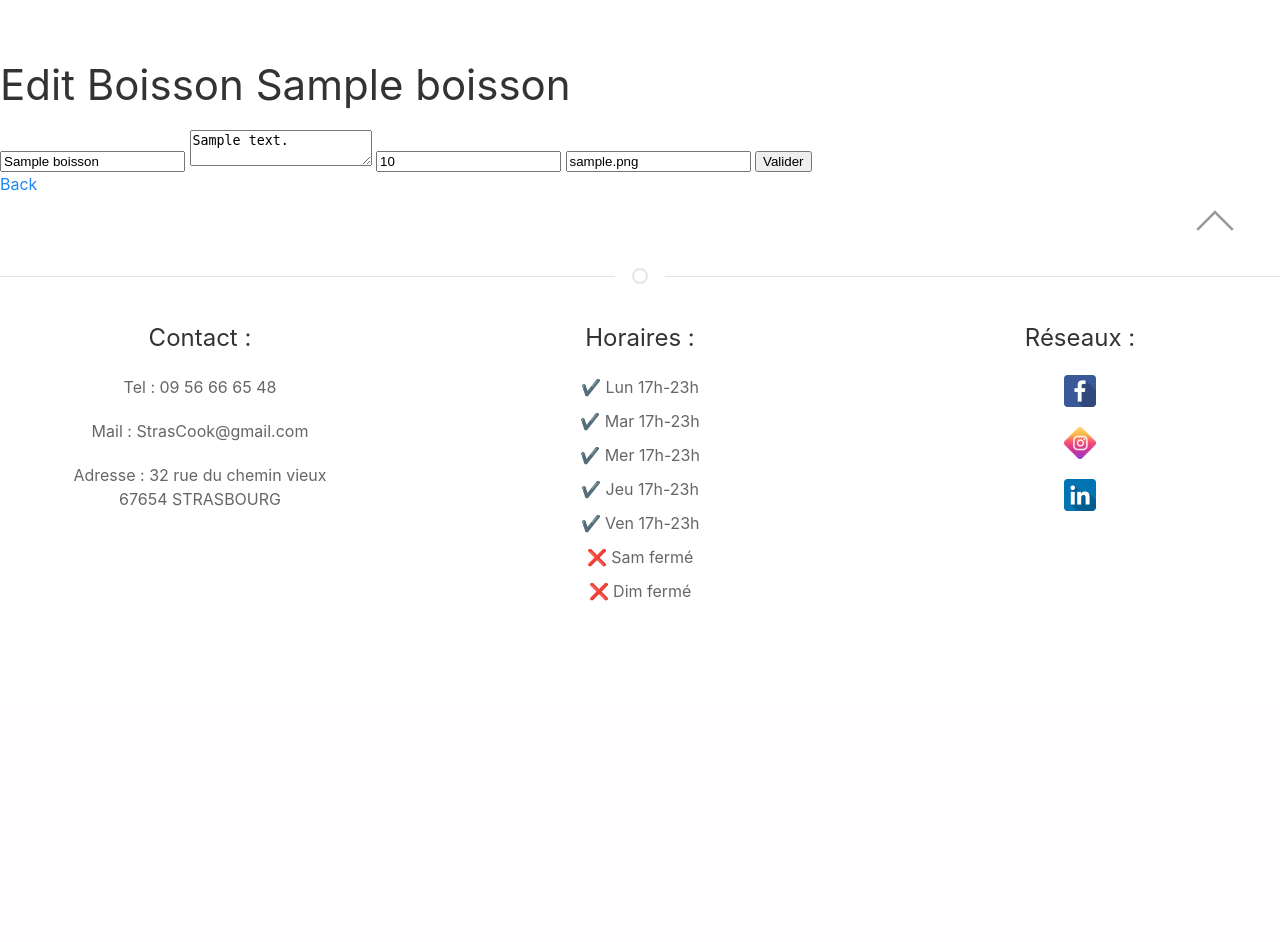
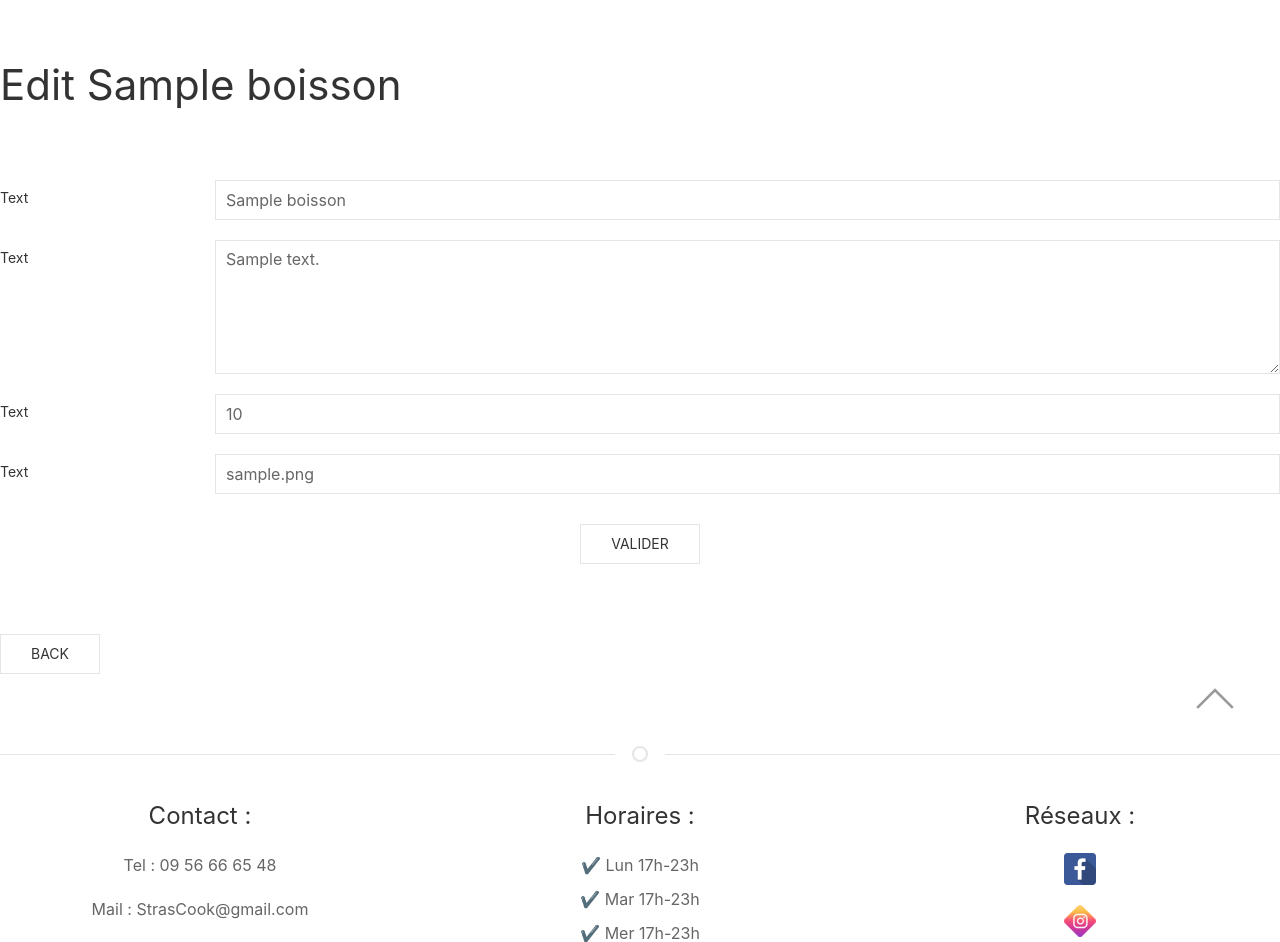
Before and after one commit to selmaBBK/Projet2_Strascook, a PHP site: template src/View/Boissons/edit.html.twig in a window 1280 px wide. Shown: the part 100-1042 px from the top of the page. Before the commit the page ends 701 px from the top, so only its background shows below. Run offline with PHP 8.4, Linux system fonts and the light colour scheme; the template is opened without the code that fills it: most values are stand-ins (such as "Sample title", 1, 10 or a date in 2020); some libraries are stand-ins or nearby versions.

Commit message:
add css on boissons form

```diff
--- a/src/Controller/BoissonsController.php
+++ b/src/Controller/BoissonsController.php
@@ -44,7 +44,7 @@ class BoissonsController extends AbstractController
 
             // if validation is ok, update and redirection
             $boissonsManager->update($boissons);
-            header('Location: /Boissons/show/' . $id);
+            header('Location: /Admin/index/' . $id);
         }
 
         return $this->twig->render('Boissons/edit.html.twig', ['boissons' => $boissons,]);
--- a/src/View/Boissons/_form.html.twig
+++ b/src/View/Boissons/_form.html.twig
@@ -1,10 +1,35 @@
 {# TODO : manage errors display #}
 
-<form method="post">
+<form class="uk-form-horizontal uk-margin-large" method="post">
 	<input type="hidden" value="{{ boissons.id }}" name="id">
-	<input type="text" placeholder="name" name="name" value="{{boissons.name}}">
-	<textarea type="text" placeholder="description" name="description">{{boissons.description}}</textarea>
-	<input type="text" placeholder="price" name="price" value="{{boissons.price}}">
-	<input type="text" placeholder="image" name="image" value="{{boissons.image}}">
-	<input type="submit" value="Valider">
+    <div class="uk-margin">
+        <label class="uk-form-label" for="form-horizontal-text">Text</label>
+        <div class="uk-form-controls">
+            <input class="uk-input" id="form-horizontal-text" type="text" placeholder="name" name="name" value="{{boissons.name}}">
+        </div>
+    </div>
+
+	<div class="uk-margin">
+        <label class="uk-form-label" for="form-horizontal-textarea">Text</label>
+        <div class="uk-form-controls">
+            <textarea class="uk-textarea" id="form-horizontal-textarea" rows="5" type="text" placeholder="description" name="description">{{boissons.description}}</textarea>
+    	</div>
+    </div>
+
+	<div class="uk-margin">
+        <label class="uk-form-label" for="form-horizontal-text">Text</label>
+        <div class="uk-form-controls">
+            <input class="uk-input" id="form-horizontal-text" type="text" placeholder="price" name="price" value="{{boissons.price}}">
+        </div>
+    </div>
+
+    <div class="uk-margin">
+        <label class="uk-form-label" for="form-horizontal-text">Text</label>
+        <div class="uk-form-controls">
+            <input class="uk-input" id="form-horizontal-text" type="text" placeholder="image" name="image" value="{{boissons.image}}">
+        </div>
+    </div>
+
+<input class="uk-button uk-button-default uk-align-center" type="submit" value="Valider">
+
 </form>
--- a/src/View/Boissons/add.html.twig
+++ b/src/View/Boissons/add.html.twig
@@ -3,6 +3,7 @@
 {% block content %}
     <h1>Add a new Boisson</h1>
     {% include 'Boissons/_form.html.twig' %}
-    <a href="/Admin/index">Back</a>
+    <a class="uk-button uk-button-default" href="/Admin/index">Back</a>
+
 
 {% endblock %}
--- a/src/View/Boissons/edit.html.twig
+++ b/src/View/Boissons/edit.html.twig
@@ -1,7 +1,7 @@
 {% extends 'layout.html.twig' %}
 
 {% block content %}
-    <h1>Edit Boisson {{ boissons.name }}</h1>
+    <h1>Edit {{ boissons.name }}</h1>
     {% include 'Boissons/_form.html.twig' %}
-    <a href="/Admin/index">Back</a>
+    <a class="uk-button uk-button-default" href="/Admin/index">Back</a>
 {% endblock %}
```
